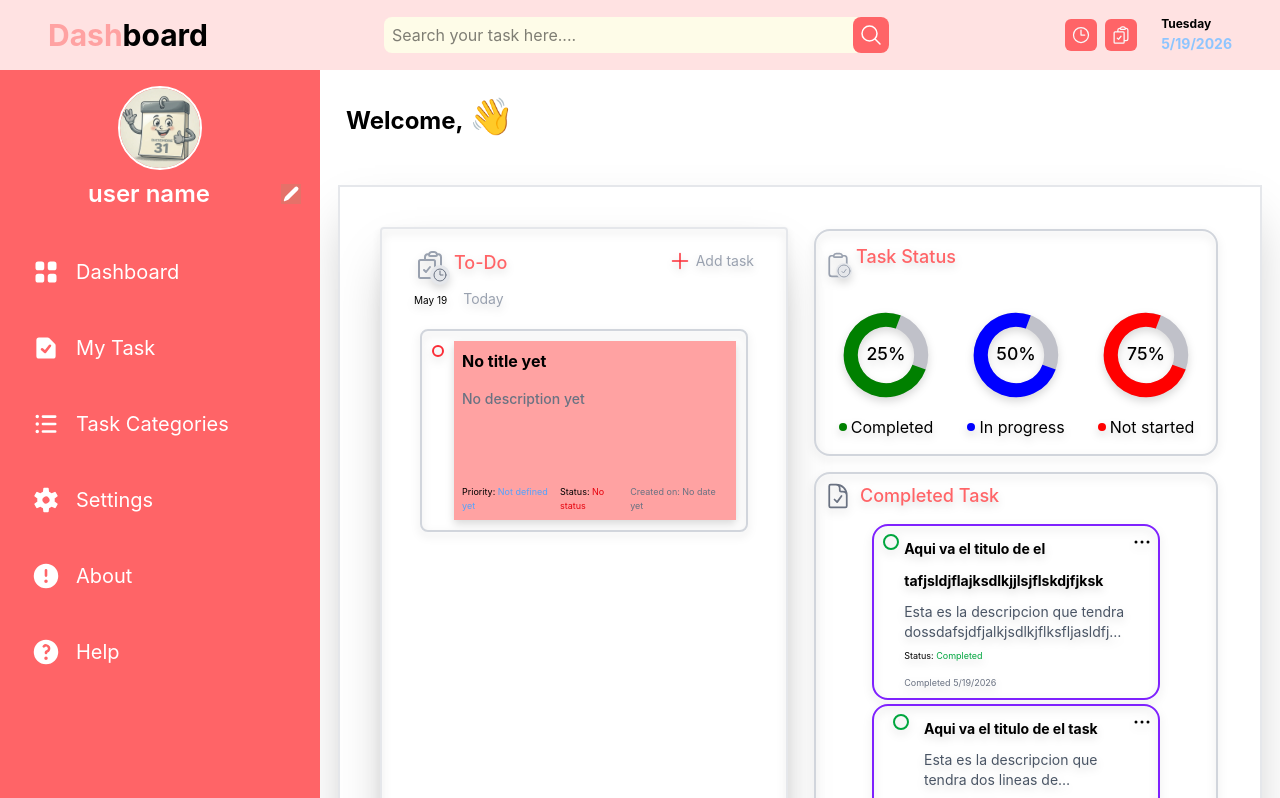
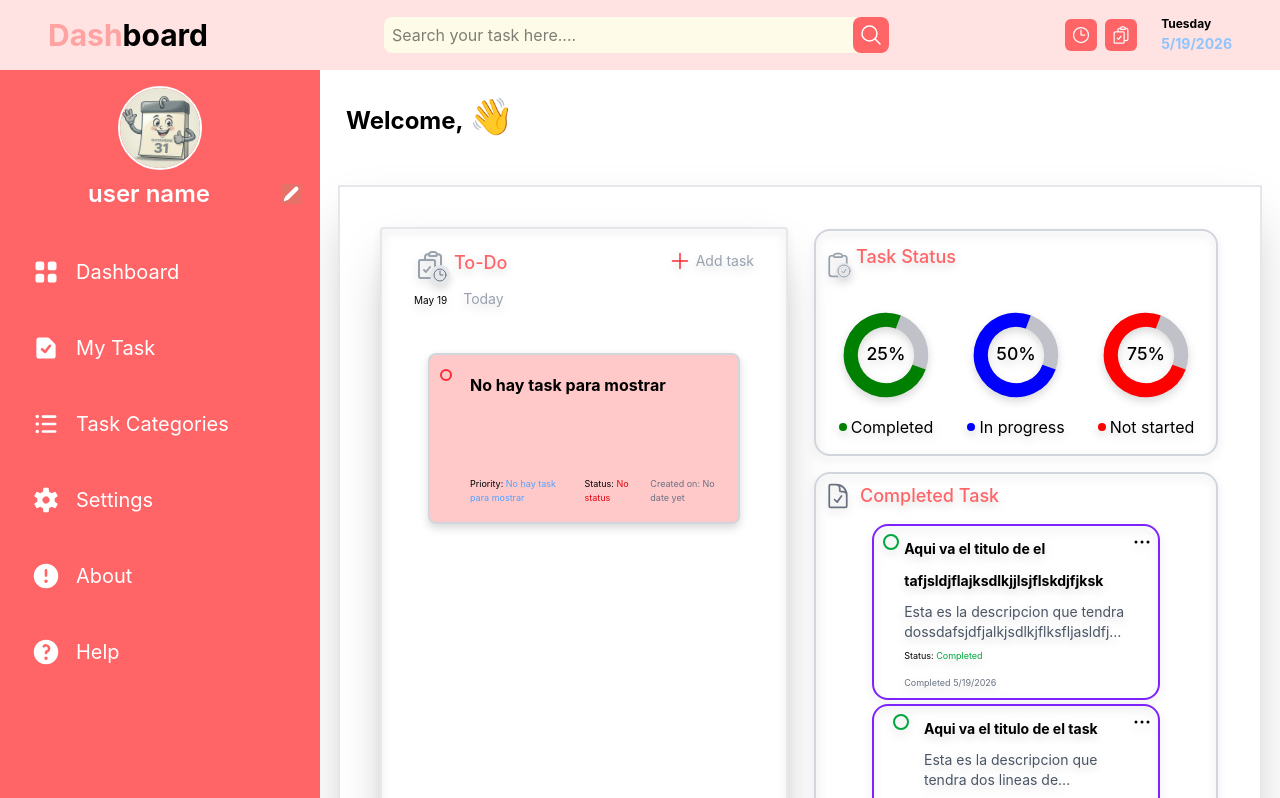
Before and after one commit to karinatuyuc/my-todo-list-React, a React (Vite) app: page / in a window 1280 px wide. Shown: the top 798 px of the page. Built offline with nearby package versions, Linux system fonts and the light colour scheme.

Commit message:
feat: Add input title functionality

```diff
--- a/src/Dashboard.jsx
+++ b/src/Dashboard.jsx
@@ -7,7 +7,7 @@ import SideMenu from "./sideMenu.jsx";
 import { TaskGrid } from "./TaskGrid.jsx";
 import { AddTaskModal } from "./addTaskModal.jsx";
 
-export default function Dashboard({ modalAddTask, setModalAddTask, onClose, tasks, setTasks}) { // Receive modalAddTask, setModalAddTask, onClose, tasks, and setTasks as props
+export default function Dashboard({ modalAddTask, setModalAddTask, onClose, tasks, onSubmit}) { // Receive modalAddTask, setModalAddTask, onClose, tasks, and setTasks as props
 
     {/** Catching userName Name */}
     const [userName, setUserName] = useState("");
@@ -38,8 +38,8 @@ export default function Dashboard({ modalAddTask, setModalAddTask, onClose, task
 
                          {modalAddTask && (
                             <AddTaskModal
-                                onClose={onClose} // Pass the onClose
-                                setTasks={setTasks} // Pass the setTasks function as a prop
+                                onClose={onClose} // Pass the onClose function as a prop to close the modal
+                                onSubmit={onSubmit}// Passing onAddTask function to update the task list in the Dashboard component when a new task is added
 
                             />
                         )}
@@ -182,10 +182,22 @@ export default function Dashboard({ modalAddTask, setModalAddTask, onClose, task
 
 
 
+                      <div className="h-full overflow-auto p-2 md:p-4 lg:p-2">
+                        {tasks.map((task, index) => (
+                            <TaskCard
+                                key={index}
+                                task={task}
+                            />
+                        ))}
+                      </div>
 
-                            <TaskCard
 
-                            />
+
+
+
+
+
+
 
 
                     </div>
@@ -248,7 +260,7 @@ export default function Dashboard({ modalAddTask, setModalAddTask, onClose, task
                     <div>
                         <TaskGrid
 
-                        tasks={tasks}
+
                     />
                     </div>
 
--- a/src/TaskCard.jsx
+++ b/src/TaskCard.jsx
@@ -1,6 +1,6 @@
-export default function TaskCard () { // Receive dataInputs, date, tasks, and setTasks as props
+export default function TaskCard ({task}) { // Receive dataInputs, date, tasks, and setTasks as props
 
-
+    console.log(task);
     return (
         <>
         <div className="border-gray-800
@@ -10,7 +10,7 @@ export default function TaskCard () { // Receive dataInputs, date, tasks, and se
              <div className="grid grid-cols-1 gap-4 mt-10 p-2 md:grid md:grid-cols-2 md:p-5 lg:flex lg:mt-0.5">
 
                 {/**Card #1 */}
-                <div className="w-full max-w-sm mx-auto min-h-28 border-2 rounded-lg p-0.5 border-gray-300 md:grid md:grid-cols-1 md:p-4
+                <div className="w-full max-w-sm mx-auto bg-red-200 min-h-28 border-2 rounded-lg p-0.5 border-gray-300 md:grid md:grid-cols-1 md:p-4
                  lg:w-96 lg:p-1">
 
                     <div className="flex gap-2.5 p-1.5
@@ -21,19 +21,19 @@ export default function TaskCard () { // Receive dataInputs, date, tasks, and se
 
 
                              {/*CARD TASKS */}
-                            <div className="flex flex-col gap-4 bg-red-300 lg:w-100 lg:p-2">
-                                <span className="font-bold line-clamp-1 text-black">No title yet</span>
+                            <div className="flex flex-col gap-4lg:w-100 lg:p-2">
+                                <span className="font-bold line-clamp-1 text-black">{task.title}</span>
 
                                 <div className="text-sm lg:overflow-hidden lg:h-20">
                                     <p className="font-medium text-gray-500 line-clamp-4">
-                                        No description yet
+                                        {task.description}
                                     </p>
                                 </div>
 
 
                                         {/** CARD FOOTER */}
-                                        <div className="text-[9px] flex justify-between">
-                                                  <span>Priority: <span className="text-blue-400">Not defined yet</span></span>
+                                        <div className="text-[9px] flex justify-between lg:gap-4">
+                                                  <span>Priority: <span className="text-blue-400">{task.title}</span></span>
                                                   <span className="">Status: <span className='text-red-600'>No status</span></span> {/**This should be interactive  */}
                                                   <span className="text-gray-500">Created on: No date yet</span>
                                         </div>
--- a/src/TodoApp.jsx
+++ b/src/TodoApp.jsx
@@ -5,10 +5,32 @@ import { EditModal } from "./editModal";
 import  Dashboard  from "./Dashboard";
 import { TaskGrid } from "./TaskGrid";
 
+const defaultTask ={
+  title: "No hay task para mostrar"
+};
+
 
 function TodoApp() {
 
+  // states
+  const [ taskList, setTaskList] = useState([defaultTask]); // State to hold the list of tasks
+
   //const [ editingTaskId, setEditingTaskId] = useState(null) // State to hold the ID of the task being edited
+
+
+  // Functions
+  //  Function to cahnge the card
+  const handleSubmit2 = (e, newTask) => {
+    e.preventDefault(); // Prevent the default form submission behavior
+
+    if(taskList.length === 1 && taskList[0].title === defaultTask.title) {
+      setTaskList([newTask])
+    } else {
+      setTaskList([...taskList, newTask])
+    }
+  }
+
+
 
   // States to control the Modal visibility
   const [ showAddTaskModal, setAddTaskShowModal] = useState(false); // State to control the visibility of the modal
@@ -87,6 +109,8 @@ function TodoApp() {
     return (
         <>
         <Dashboard
+            tasks={taskList}
+            onSubmit={handleSubmit2}
             modalAddTask={showAddTaskModal}
             setModalAddTask={setAddTaskShowModal}
             onClose={onCloseModalAdd}
--- a/src/addTaskModal.jsx
+++ b/src/addTaskModal.jsx
@@ -4,60 +4,37 @@ import { GenerateUniqueID} from "./UniqueId";
 import FormErrors from "./FormErrors/FormErrors";
 
 
-export function AddTaskModal({onClose}) { // Receive setTasks and onClose as props
+export function AddTaskModal({onClose, onSubmit}) { // Receive setTasks and onClose as props
 
   const [ title, setTitle ] = useState(""); // State to hold the task title
- /* const [ date, setDate ] = useState(""); // State to hold the task date
-  const [ priority, setPriority ] = useState(""); // State to hold the task priority
-  const [ description, setDescription ] = useState(""); // State to hold the task description
 
 
 
-
-  const newTask = { // Object to represent the new task, the states of the form fields
-    title: title,
-    date: date,
-    priority: priority,
-    description: description,
-    id : GenerateUniqueID().id,
-  }  */
-
   const priorityOptions = ["Low", "Medium", "Extreme"]; // Options for task priority
 
+
+  // Function to change the state of title
   function onTitleChange(e){
     let titleValue = e.target.value;
     setTitle(titleValue); // Update the title state with the input value
-
     if(titleValue.trim() === "") {
       console.log("Title esta vacio");
     }
   }
 
-  /*
-  // Handle date change event
-  const handleDateChange = (e) => {
-    console.log(e.target.value); // Log the selected date value to the console
-  }
 
-  const handlePriorityChange = (e) => {
-    console.log(e.target.value); // Update the priority state with the selected value
-  }
-
-
-    function handelDescritpionChange(e){
-      console.log(e.target.value); // Log the description value to the console
-    }
-  const handleDescriptionChange = (e) => {
-    setDescription(e.target.value); // Update the description state with the input value
-    setTaskDescription(e.target.value); // Update the task description state with the input value
-  }*/
-
-
+/*
   // Funcion para enviar el objeto al TodoApp
   function handleSubmit(e) {
     e.preventDefault(); // Prevent the default form submission behavior
+    onAddTask(newTask);
     onClose(); // Call the onClose prop to close the modal
-    console.log("Formulario enviado")
+  }*/
+
+  const handleSubmit2 = (e) => {
+    const newTask = { title: title };
+    onSubmit(e, newTask); // Pass the event and the new task to the onSubmit prop
+    onClose();
   }
 
     return (
@@ -76,8 +53,9 @@ export function AddTaskModal({onClose}) { // Receive setTasks and onClose as pro
             </button>
          </nav>
 
-        <form onSubmit={handleSubmit}>
+        <form onSubmit={handleSubmit2}>
           <div className="border-gray-200 border-2 mt-3 mb-2 p-2 flex flex-col gap-2.5 lg:mt-4 lg:p-2">
+            {/**This is the TITLE INPUT */}
             <label htmlFor="title" className="font-medium">Title</label>
             <input
             id="title"
```
